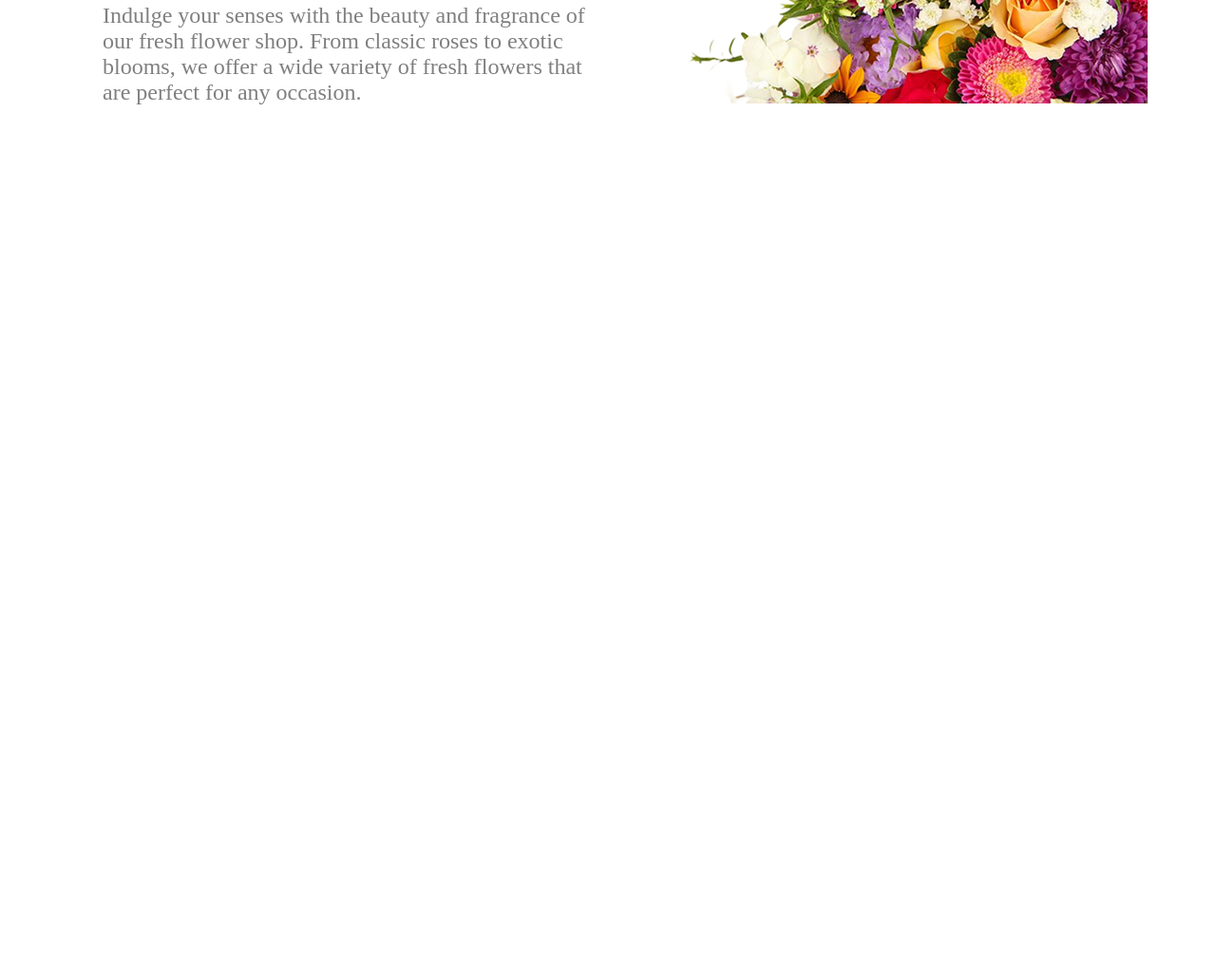
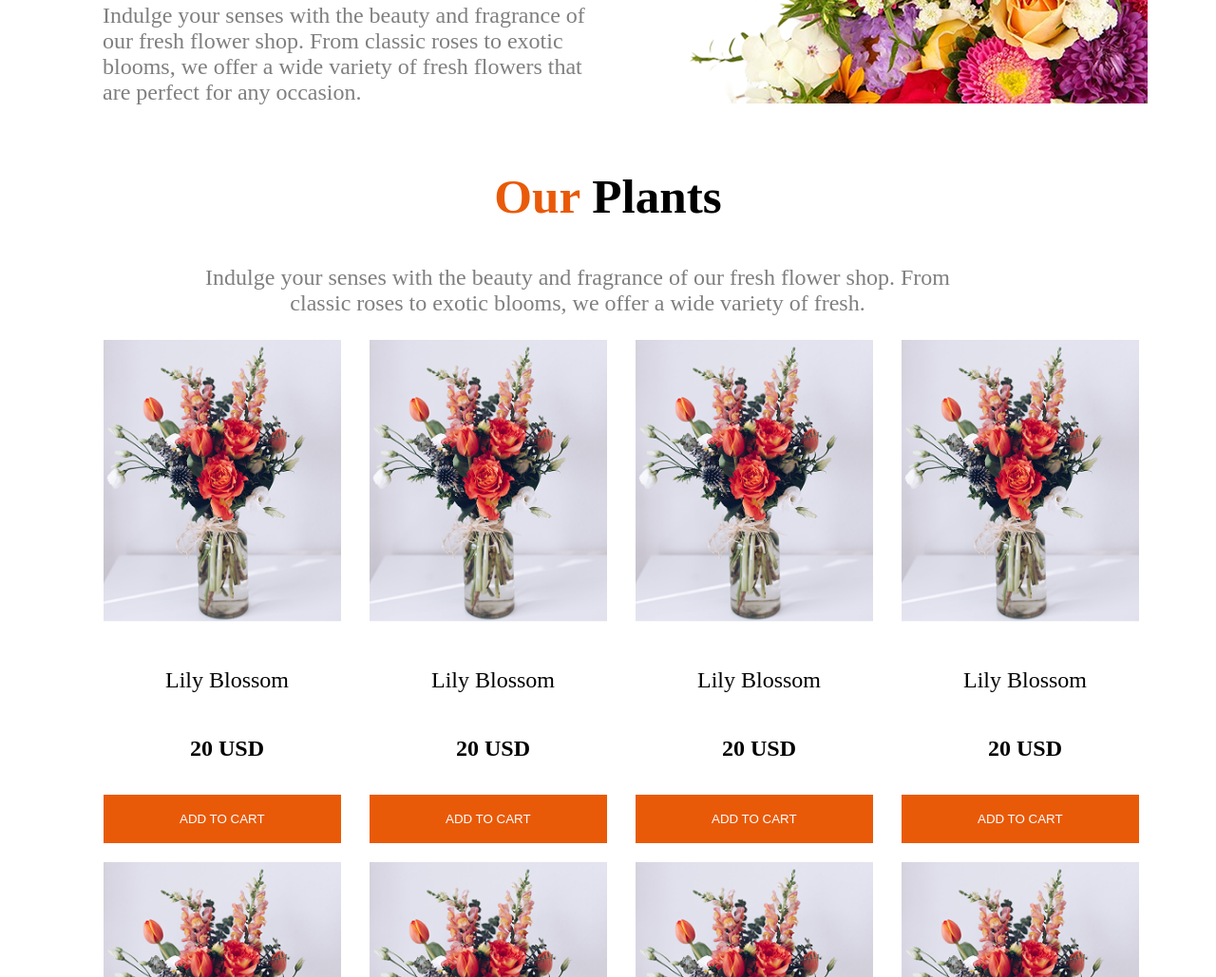
Before and after one commit to SwarnaliSahaBristi/responsive-flowers, a plain HTML site: page index.html in a window 1280 px wide. Shown: the part 480-1509 px from the top of the page at 95% size. Before the commit the page ends 800 px from the top, so only its background shows below. Drawn offline with Linux system fonts and the light colour scheme.

Commit message:
added banner,plant images,tittle

```diff
--- a/index.html
+++ b/index.html
@@ -4,6 +4,12 @@
     <meta charset="UTF-8" />
     <meta name="viewport" content="width=device-width, initial-scale=1.0" />
     <title>Flowers</title>
+    <link rel="preconnect" href="https://fonts.googleapis.com" />
+    <link rel="preconnect" href="https://fonts.gstatic.com" crossorigin />
+    <link
+      href="https://fonts.googleapis.com/css2?family=Noto+Serif:ital,wght@0,100..900;1,100..900&display=swap"
+      rel="stylesheet"
+    />
     <link rel="stylesheet" href="./styles/flowers.css" />
   </head>
   <body>
@@ -40,7 +46,66 @@
         <img class="banner-img" src="./assets/hero-flower.png" alt="" />
       </section>
     </header>
-    <main></main>
+    <main>
+      <section class="plant-details">
+        <h2><span class="text-orange">Our</span> Plants</h2>
+        <p class="text-light-grey">
+          Indulge your senses with the beauty and fragrance of our fresh flower
+          shop. From classic roses to exotic blooms, we offer a wide variety of
+          fresh.
+        </p>
+        <div class="plant-box">
+          <div class="plant-images">
+            <img src="./assets/sample-flower-image.png" alt="" />
+            <h5>Lily Blossom</h5>
+            <h4>20 USD</h4>
+            <button class="btn-primary">ADD TO CART</button>
+          </div>
+          <div class="plant-images">
+            <img src="./assets/sample-flower-image.png" alt="" />
+            <h5>Lily Blossom</h5>
+            <h4>20 USD</h4>
+            <button class="btn-primary">ADD TO CART</button>
+          </div>
+          <div class="plant-images">
+            <img src="./assets/sample-flower-image.png" alt="" />
+            <h5>Lily Blossom</h5>
+            <h4>20 USD</h4>
+            <button class="btn-primary">ADD TO CART</button>
+          </div>
+          <div class="plant-images">
+            <img src="./assets/sample-flower-image.png" alt="" />
+            <h5>Lily Blossom</h5>
+            <h4>20 USD</h4>
+            <button class="btn-primary">ADD TO CART</button>
+          </div>
+          <div class="plant-images">
+            <img src="./assets/sample-flower-image.png" alt="" />
+            <h5>Lily Blossom</h5>
+            <h4>20 USD</h4>
+            <button class="btn-primary">ADD TO CART</button>
+          </div>
+          <div class="plant-images">
+            <img src="./assets/sample-flower-image.png" alt="" />
+            <h5>Lily Blossom</h5>
+            <h4>20 USD</h4>
+            <button class="btn-primary">ADD TO CART</button>
+          </div>
+          <div class="plant-images">
+            <img src="./assets/sample-flower-image.png" alt="" />
+            <h5>Lily Blossom</h5>
+            <h4>20 USD</h4>
+            <button class="btn-primary">ADD TO CART</button>
+          </div>
+          <div class="plant-images">
+            <img src="./assets/sample-flower-image.png" alt="" />
+            <h5>Lily Blossom</h5>
+            <h4>20 USD</h4>
+            <button class="btn-primary">ADD TO CART</button>
+          </div>
+        </div>
+      </section>
+    </main>
     <footer></footer>
   </body>
 </html>
--- a/styles/flowers.css
+++ b/styles/flowers.css
@@ -1,3 +1,10 @@
+.noto-serif-fonts {
+  font-family: "Noto Serif", serif;
+  font-optical-sizing: auto;
+  font-weight: 400;
+  font-style: normal;
+  font-variation-settings: "wdth" 100;
+}
 .display-flex {
   display: flex;
 }
@@ -52,5 +59,47 @@
 .banner-description {
   font-size: 1.5rem;
 }
+.plant-details h2 {
+  font-weight: bold;
+  font-size: 3.2rem;
+  text-align: center;
+}
+.plant-details p {
+  font-size: 1.5rem;
+  text-align: center;
+  max-width: 800px;
+  margin-left: 200px;
+}
+.plant-box {
+  display: grid;
+  grid-template-columns: repeat(4, 1fr);
+  border: 1px solid white;
+  max-width: 1100px;
+  height: 470px;
+  margin-left: 100px;
+  gap: 20px;
+}
+.plant-images h5 {
+  font-weight: 500;
+  font-size: 1.5rem;
+  padding: 5px;
+  text-align: center;
+  padding: 2px;
+}
+.plant-images h4 {
+  text-align: center;
+  font-weight: bold;
+  font-size: 1.5rem;
+  padding: 3px;
+}
+.plant-images img {
+  max-width: 250px;
+}
+.btn-primary {
+  color: white;
+  background-color: #e95a08;
+  padding: 18px 80px;
+  border-style: none;
+}
 @media screen and (max-width: 576px) {
 }
```
